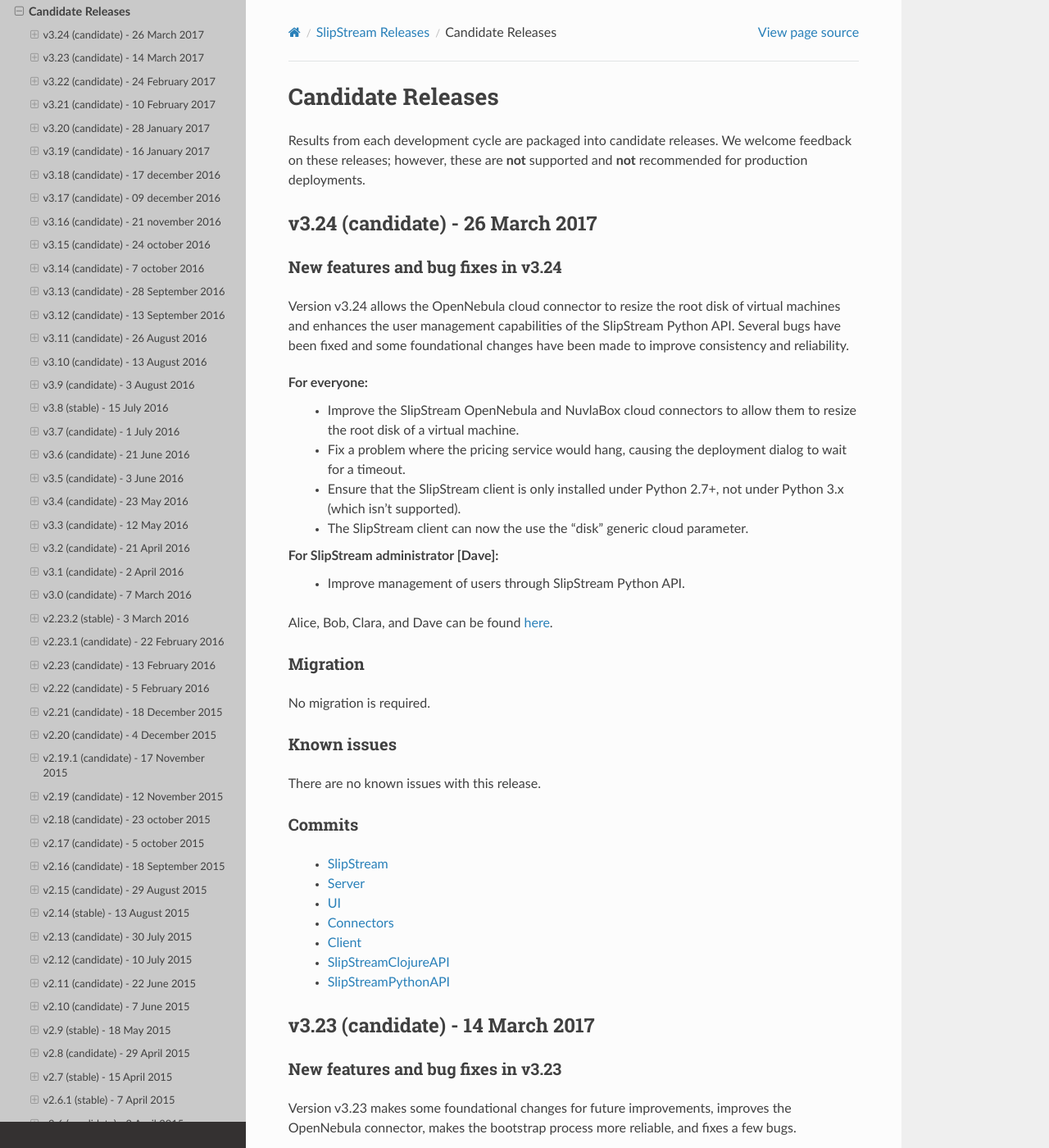
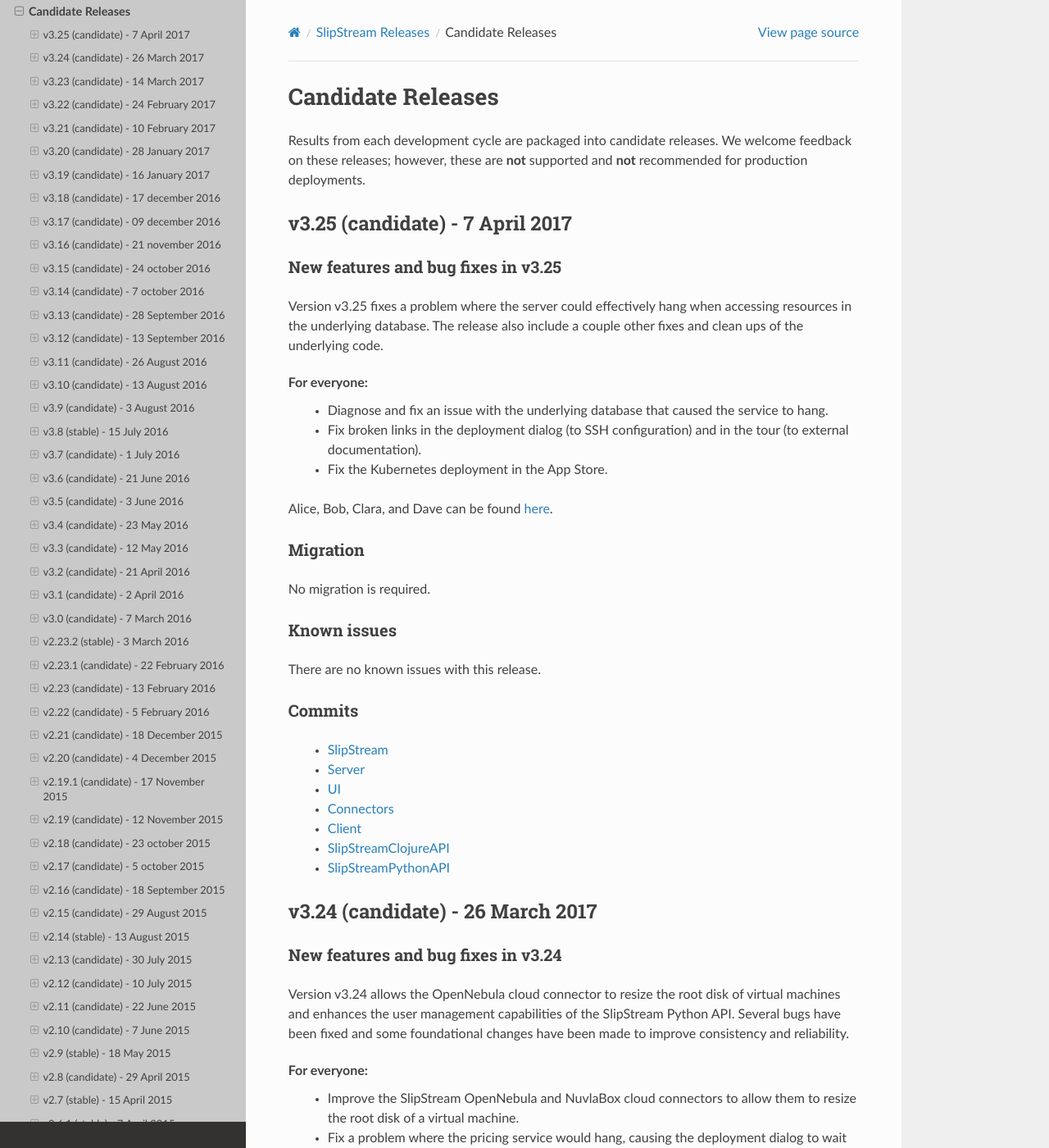
Before and after one commit to slipstream/SlipStreamDocumentation, a Sphinx documentation site: the page built from docs/release_notes/candidate_releases.rst, in a window 1280 px wide and 1400 px high. Shown: the whole window at 82% size. Built offline with Sphinx 7.4.7 and the Read the Docs theme 2.0.0, drawn with Linux system fonts in a browser that asks for light colours.

Commit message:
draft release notes for v3.25

```diff
--- a/docs/release_notes/candidate_releases.rst
+++ b/docs/release_notes/candidate_releases.rst
@@ -4,6 +4,47 @@
 Results from each development cycle are packaged into candidate
 releases. We welcome feedback on these releases; however, these are
 **not** supported and **not** recommended for production deployments.
+
+v3.25 (candidate) - 7 April 2017
+--------------------------------
+
+New features and bug fixes in v3.25
+~~~~~~~~~~~~~~~~~~~~~~~~~~~~~~~~~~~
+
+Version v3.25 fixes a problem where the server could effectively hang
+when accessing resources in the underlying database.  The release also
+include a couple other fixes and clean ups of the underlying code.
+
+For everyone:
+ - Diagnose and fix an issue with the underlying database that caused
+   the service to hang.
+ - Fix broken links in the deployment dialog (to SSH configuration)
+   and in the tour (to external documentation).
+ - Fix the Kubernetes deployment in the App Store.
+
+Alice, Bob, Clara, and Dave can be found
+`here <http://sixsq.com/personae/>`_.
+
+Migration
+~~~~~~~~~
+
+No migration is required.
+
+Known issues
+~~~~~~~~~~~~
+
+There are no known issues with this release.
+
+Commits
+~~~~~~~
+
+ -  `SlipStream <https://github.com/slipstream/SlipStream/compare/v3.24...v3.25>`__
+ -  `Server <https://github.com/slipstream/SlipStreamServer/compare/v3.24...v3.25>`__
+ -  `UI <https://github.com/slipstream/SlipStreamUI/compare/v3.24...v3.25>`__
+ -  `Connectors <https://github.com/slipstream/SlipStreamConnectors/compare/v3.24...v3.25>`__
+ -  `Client <https://github.com/slipstream/SlipStreamClient/compare/v3.24...v3.25>`__
+ -  `SlipStreamClojureAPI <https://github.com/slipstream/SlipStreamClojureAPI/compare/v3.24...v3.25>`__
+ -  `SlipStreamPythonAPI <https://github.com/slipstream/SlipStreamPythonAPI/compare/v3.24...v3.25>`__
 
 v3.24 (candidate) - 26 March 2017
 ---------------------------------
```
